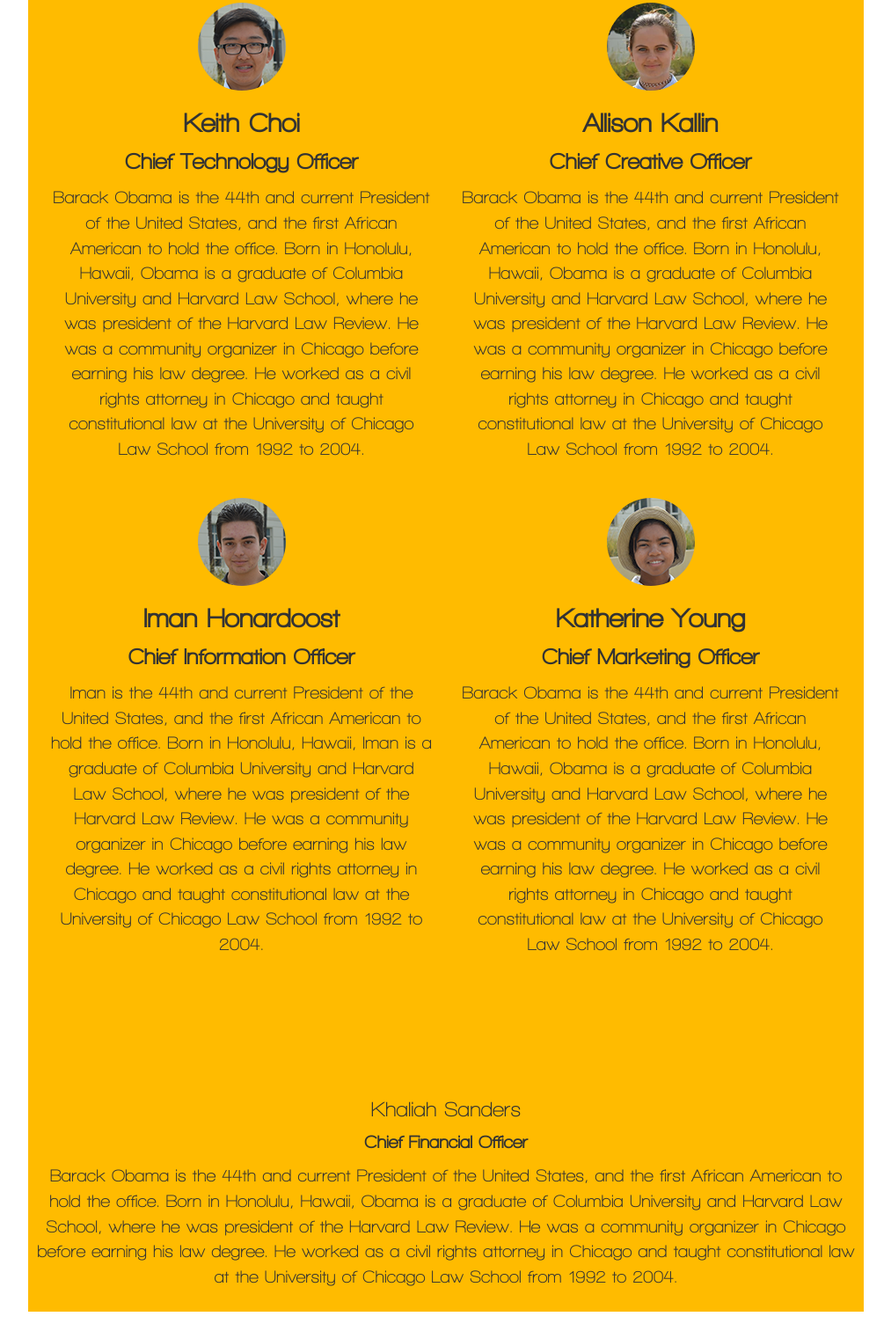
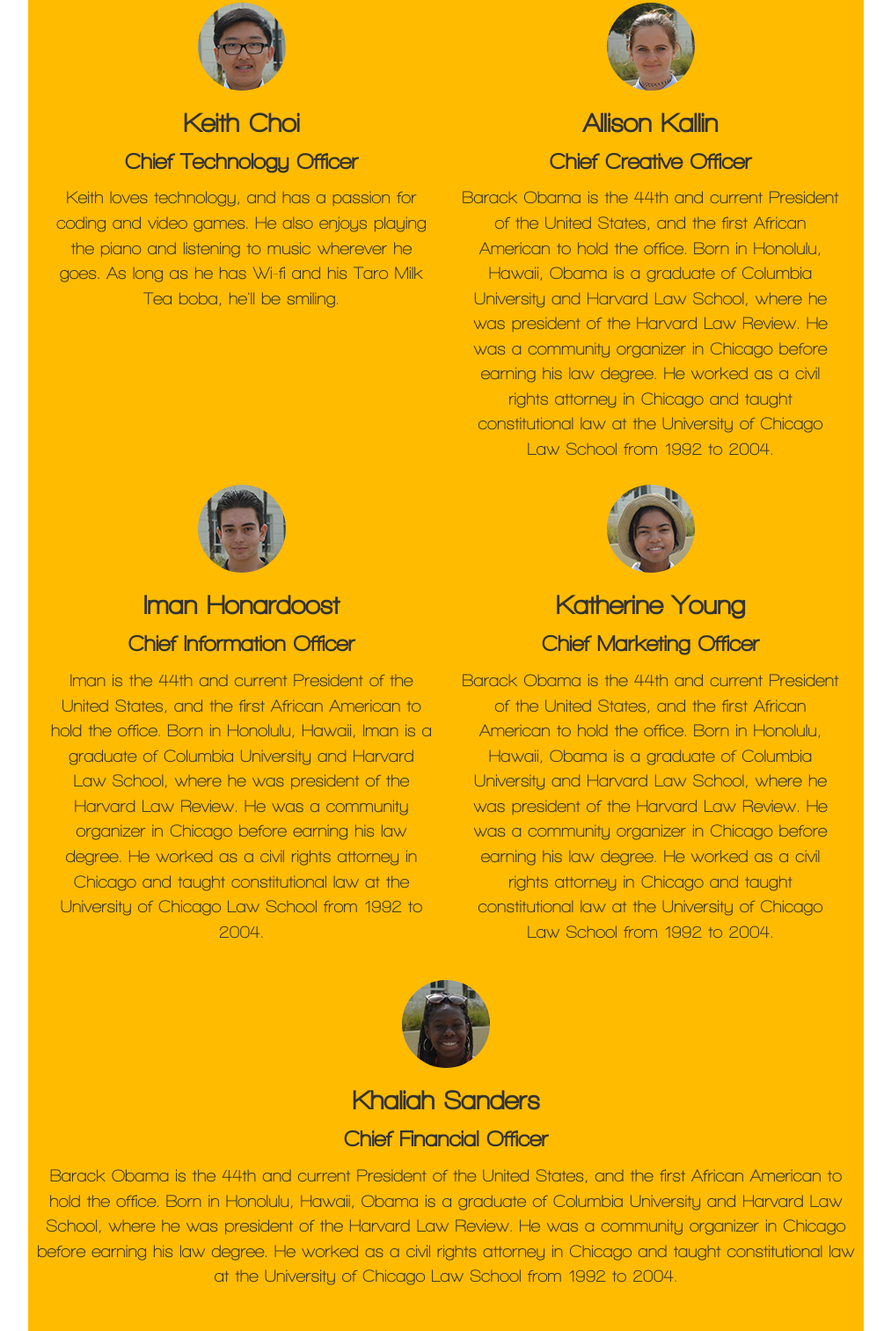
Before and after one commit to Khordify/khordify, a plain HTML site: page about.html in a window 1280 px wide. Shown: the part 937-2450 px from the top of the page at 88% size, without its empty margins (133-1146 px from the left). Drawn offline with nearby package versions, Linux system fonts and the light colour scheme.

Commit message:
About page changes

```diff
--- a/about.html
+++ b/about.html
@@ -49,8 +49,8 @@
                             </div>
                             <div class="profile-content pull-right">
                                 <h3>Muizz Jivani</h3>
-                                <p class="position"><strong>Chief Operations Officer</strong></p>
-                                <p class="position-work">Barack Obama is the 44th and current President of the United States, and the first African American to hold the office. Born in Honolulu, Hawaii, Obama is a graduate of Columbia University and Harvard Law School, where he was president of the Harvard Law Review. He was a community organizer in Chicago before earning his law degree. He worked as a civil rights attorney in Chicago and taught constitutional law at the University of Chicago Law School from 1992 to 2004.</p>
+                                <p class="position">Chief Operations Officer</p>
+                                <p class="position-work">Muizz, nicknamed Mr. Problem Solver, has a passion for activities such as coding, reading and playing competitive sports like ping-pong, soccer and cricket. He has created various projects using Javscript and has in-depth knowledge of coding languages such as HTML & CSS.</p>
                             </div>
                         </article>
                     </div>
@@ -62,7 +62,7 @@
                             <div class="profile-content">
                                 <h3>Keith Choi</h3>
                                 <p class="position"><strong>Chief Technology Officer</strong></p>
-                                <p class="postion-work">Barack Obama is the 44th and current President of the United States, and the first African American to hold the office. Born in Honolulu, Hawaii, Obama is a graduate of Columbia University and Harvard Law School, where he was president of the Harvard Law Review. He was a community organizer in Chicago before earning his law degree. He worked as a civil rights attorney in Chicago and taught constitutional law at the University of Chicago Law School from 1992 to 2004.</p>
+                                <p class="postion-work">Keith loves technology, and has a passion for coding and video games. He also enjoys playing the piano and listening to music  wherever he goes. As long as he has Wi-fi and his Taro Milk Tea boba, he'll be smiling.</p>
                             </div>
                         </article>
                         <article class="col-md-6">
@@ -103,7 +103,7 @@
                             <div class="profile-header">
                                 <div class="cfo"></div>
                             </div>
-                            <div class="profile-content2">
+                            <div class="profile-content">
                                 <h3>Khaliah Sanders</h3>
                                 <p class="position"><strong>Chief Financial Officer</strong></p>
                                 <p class="position-work">Barack Obama is the 44th and current President of the United States, and the first African American to hold the office. Born in Honolulu, Hawaii, Obama is a graduate of Columbia University and Harvard Law School, where he was president of the Harvard Law Review. He was a community organizer in Chicago before earning his law degree. He worked as a civil rights attorney in Chicago and taught constitutional law at the University of Chicago Law School from 1992 to 2004.</p>
--- a/assets/css/styles.css
+++ b/assets/css/styles.css
@@ -184,9 +184,11 @@ p.home-content {
 }
 .profile-content .position {
     font-size: 25px;
+    font-weight: bold;
 }
 .profile-content .position-work {
     font-size: 20px;
+    height: 300px;
 }
 .ceo {
     background-size: cover;
```
Also changed, not shown: assets/img/background-test.jpg (deleted), assets/img/cfo.png (added).
